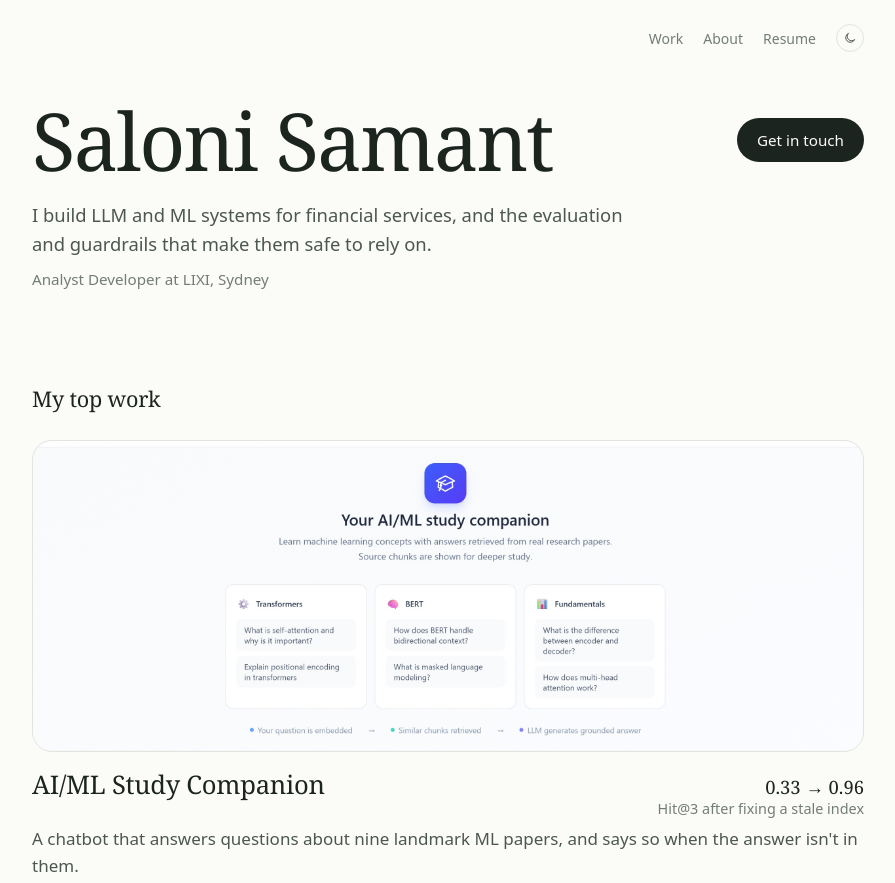
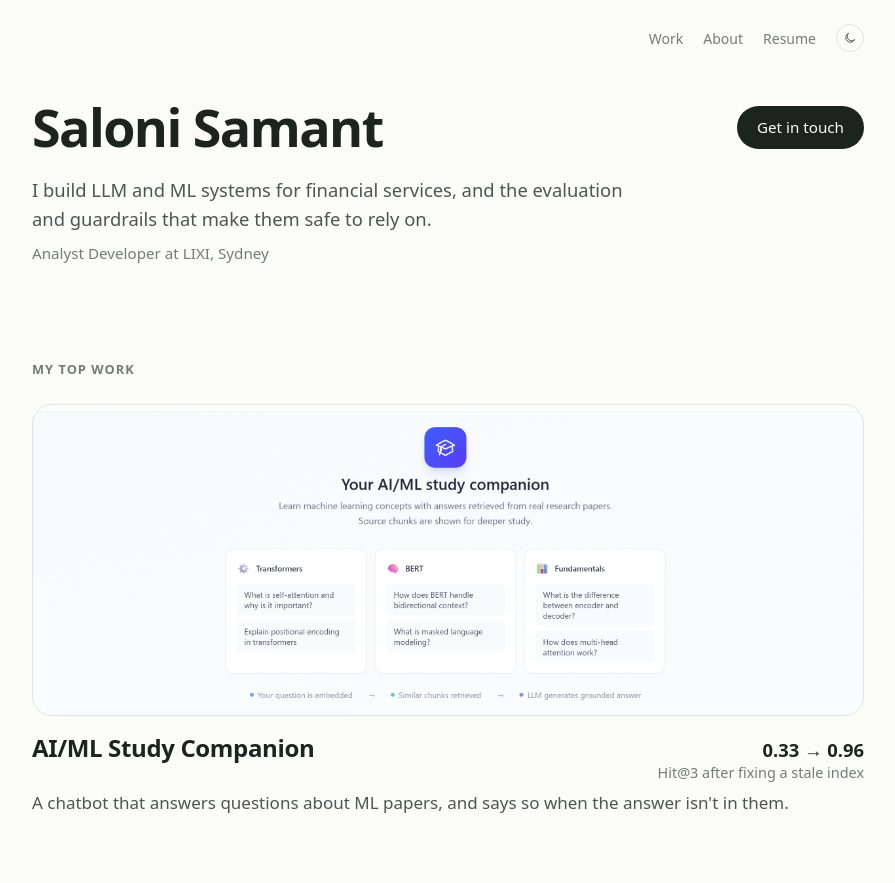
Before and after one commit to saloni-11/my-work, an Astro site: page / in a window 1280 px wide. Shown: the top 883 px of the page, without its empty margins (192-1087 px from the left). Built offline with nearby package versions, Linux system fonts and the light colour scheme; Astro itself is replaced by a stand-in of ours.

Commit message:
Switch to Schibsted Grotesk and unify home page type
Use Schibsted Grotesk as the sans font across the site, set the name,
section labels and project titles on the home page in it, make the name
smaller, and shorten the Study Companion summary.

```diff
--- a/package.json
+++ b/package.json
@@ -11,8 +11,8 @@
   "dependencies": {
     "@astrojs/mdx": "^8.0.3",
     "@astrojs/sitemap": "^3.7.4",
-    "@fontsource-variable/hanken-grotesk": "^5.3.0",
     "@fontsource-variable/newsreader": "^5.3.0",
+    "@fontsource-variable/schibsted-grotesk": "^5.3.0",
     "@fontsource/kalam": "^5.3.0",
     "astro": "^7.3.8"
   },
--- a/src/components/ProjectCard.astro
+++ b/src/components/ProjectCard.astro
@@ -51,8 +51,10 @@ const titleId = `card-${project.id}`;
     margin-top: 1.1rem;
   }
   .title {
-    font-size: 1.6rem;
-    font-weight: 400;
+    font-family: var(--sans);
+    font-size: 1.5rem;
+    font-weight: 600;
+    letter-spacing: -0.015em;
     text-decoration-line: underline;
     text-decoration-color: transparent;
     text-decoration-thickness: 1px;
@@ -72,8 +74,8 @@ const titleId = `card-${project.id}`;
   }
   .value {
     display: block;
-    font-family: var(--serif);
     font-size: 1.15rem;
+    font-weight: 600;
     color: var(--ink);
   }
   .summary {
--- a/src/content/work/study-companion.mdx
+++ b/src/content/work/study-companion.mdx
@@ -1,6 +1,6 @@
 ---
 title: AI/ML Study Companion
-summary: A chatbot that answers questions about nine landmark ML papers, and says so when the answer isn't in them.
+summary: A chatbot that answers questions about ML papers, and says so when the answer isn't in them.
 kind: RAG system
 context: Solo project
 period: Apr – Jun 2026
--- a/src/pages/index.astro
+++ b/src/pages/index.astro
@@ -64,11 +64,13 @@ const featured = (await getCollection('work', ({ data }) => data.featured)).sort
     gap: 1rem 2rem;
     margin-bottom: 1.25rem;
   }
+  /* Same family as the bio so the intro reads as one piece. */
   h1 {
-    font-size: clamp(2.8rem, 7vw, 5rem);
-    font-weight: 400;
-    line-height: 1;
-    letter-spacing: -0.025em;
+    font-family: var(--sans);
+    font-size: clamp(2.25rem, 5vw, 3.25rem);
+    font-weight: 600;
+    line-height: 1.05;
+    letter-spacing: -0.03em;
   }
   .pill {
     display: inline-block;
@@ -125,9 +127,14 @@ const featured = (await getCollection('work', ({ data }) => data.featured)).sort
     }
   }
 
+  /* Section labels: small and quiet, in the same family as the name. */
   h2 {
-    font-size: 1.35rem;
-    font-weight: 400;
+    font-family: var(--sans);
+    font-size: 0.8rem;
+    font-weight: 600;
+    letter-spacing: 0.08em;
+    text-transform: uppercase;
+    color: var(--ink-faint);
   }
   .experience {
     margin-top: 5rem;
--- a/src/styles/global.css
+++ b/src/styles/global.css
@@ -1,6 +1,6 @@
 @import '@fontsource-variable/newsreader/opsz.css';
 @import '@fontsource-variable/newsreader/opsz-italic.css';
-@import '@fontsource-variable/hanken-grotesk';
+@import '@fontsource-variable/schibsted-grotesk';
 @import '@fontsource/kalam/400.css';
 
 /* ---------- Tokens ---------- */
@@ -17,7 +17,7 @@
   --tape: rgba(214, 205, 150, 0.6);
 
   --serif: 'Newsreader Variable', 'Iowan Old Style', Georgia, serif;
-  --sans: 'Hanken Grotesk Variable', system-ui, sans-serif;
+  --sans: 'Schibsted Grotesk Variable', system-ui, sans-serif;
   --hand: 'Kalam', 'Segoe Print', cursive;
 
   --measure: 38rem;
```
Also changed, not shown: docs/home_redesign_brief.md (+1 -1 lines), 1 other file.
